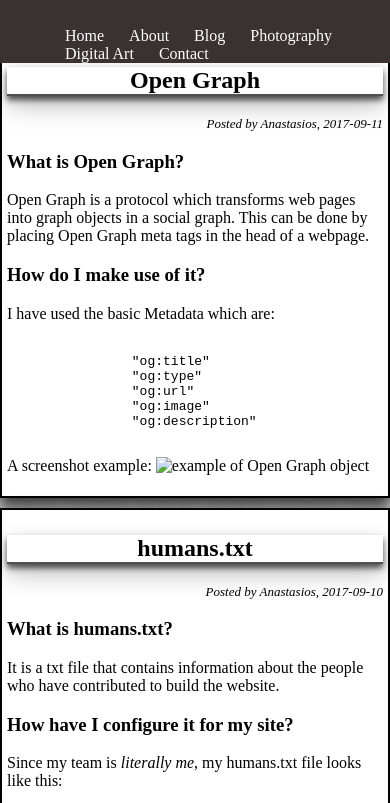
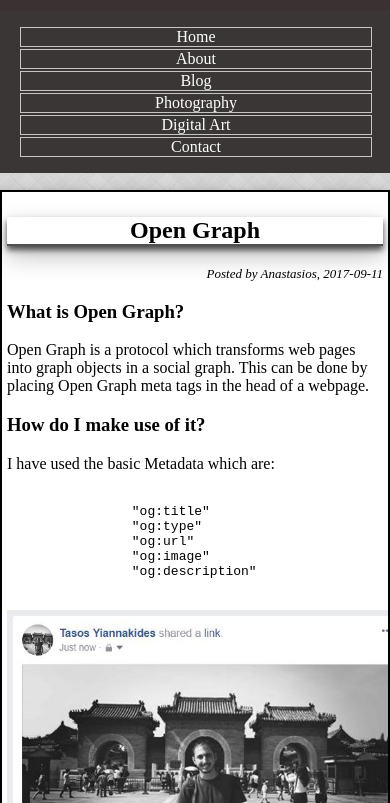
Before and after one commit to tasyiann/retro-site, a plain HTML site: page pages/blog.html in a window 390 px wide. Shown: the part 40-843 px from the top of the page. Drawn offline with Linux system fonts and the light colour scheme.

Commit message:
Made it a bit responsive

```diff
--- a/css_style/style.css
+++ b/css_style/style.css
@@ -2,6 +2,7 @@ html{
   min-height: 100%;
   position:relative;
 }
+
 
 /* * * * * Header * * * * */
 header{
@@ -101,6 +102,7 @@ img.border{
   border: 5px solid black;
 }
 
+
 .post_info{
   text-align: right;
   font-style: italic;
@@ -110,7 +112,6 @@ img.border{
 /* Polaroid photos */
 #polaroidphotos{
   width:100%;
-  /*padding-left:100px;*/
   margin:auto;
 
 }
@@ -188,3 +189,52 @@ footer{
   height:60px;
   text-align: right;
 }
+
+/* Responsive */
+@media screen and (max-width:900px){
+  .pagename{
+    width:100%;
+  }
+  nav{
+    width:100%;
+    margin-top:-20px;
+  }
+
+}
+
+
+@media screen and (max-width:520px){
+  nav li{
+    float: initial;
+    border: 1px solid #C5C5C5;
+    margin-left:-20px;
+    margin-bottom: 2px;
+    width:100%;
+    text-align: center;
+  }
+
+  nav li a{
+    display:block;
+  }
+
+  nav{
+    width:100%;
+    left:0px;
+    background: #3B3636;
+    color:white;
+    margin-top:0px;
+  }
+
+  main{
+    padding-top: 230px;
+  }
+
+  header{
+    background: #3A3232;
+    width: 100%;
+    top: 0px;
+    position: absolute;
+  }
+
+
+}
--- a/pages/blog.html
+++ b/pages/blog.html
@@ -4,6 +4,7 @@
     <meta charset="utf-8">
     <title>Blog</title>
     <link rel="stylesheet" href="../css_style/style.css"> </head>
+    <meta name="viewport" content="width=device-width, initial-scale=1.0">
     <meta property="og:title" content="Anastasios website | Blog"  />
     <meta property="og:type" content="website" />
     <meta property="og:url" content="https://1dv525.github.io/ay222cn-examination-1/pages/blog.html" />
@@ -53,9 +54,9 @@
                 "og:image"
                 "og:description"
             </xmp>
-            A screenshot example:
-            <img src="" alt="example of Open Graph object" >
           </p>
+          <img id="capturejpg" src="../images/other/capture.jpg" alt="example of Open Graph object"
+          width="400px">
         </article>
 
         <article>
```
Also changed, not shown: index.html (+1 -0 lines), pages/about.html (+1 -0 lines), pages/contact.html (+1 -0 lines), pages/digital_art.html (+1 -0 lines), pages/photography.html (+1 -0 lines), images/other/capture.JPG (added).
